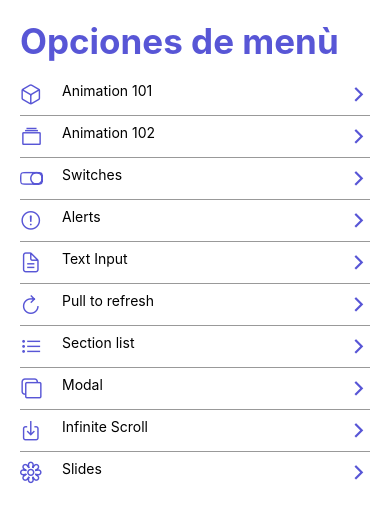
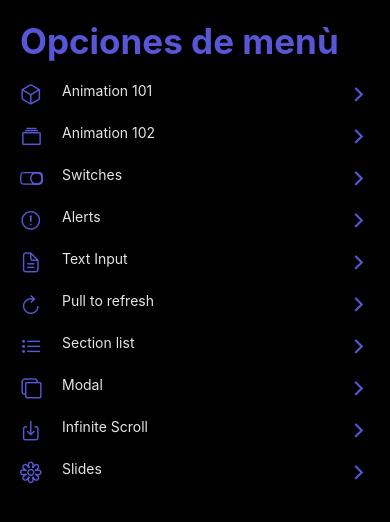
Before and after one commit to silviafer-dev/RNComponents, a React Native app: screen /HomeScreen in a window 390 px wide. Shown: the top 522 px of the page. Built offline with nearby package versions, Linux system fonts and the light colour scheme.

Commit message:
Add theme app from useTheme hook from react navigation

```diff
--- a/App.tsx
+++ b/App.tsx
@@ -1,11 +1,29 @@
 import 'react-native-gesture-handler';
 import React from 'react-native';
-import { NavigationContainer } from '@react-navigation/native';
+import {
+  NavigationContainer,
+  DefaultTheme,
+  DarkTheme,
+  Theme,
+} from '@react-navigation/native';
 import { Navigator } from './src/navigator/Navigator';
+
+const customTheme: Theme = {
+  dark: true,
+  colors: {
+    ...DarkTheme.colors,
+    // primary: 'string',
+    // background: 'black',
+    // card: 'string',
+    // text: 'string',
+    // border: 'string',
+    // notification: 'string',
+  },
+};
 
 const App = () => {
   return (
-    <NavigationContainer>
+    <NavigationContainer theme={customTheme}>
       <Navigator />
     </NavigationContainer>
   );
--- a/src/components/FlatListMenuItem.tsx
+++ b/src/components/FlatListMenuItem.tsx
@@ -2,6 +2,7 @@ import { useNavigation } from '@react-navigation/native';
 import React from 'react';
 import { View, Text, StyleSheet } from 'react-native';
 import { TouchableOpacity } from 'react-native-gesture-handler';
+import { useTheme } from '@react-navigation/native';
 import Icon from 'react-native-vector-icons/Ionicons';
 import { MenuItem } from '../interfaces/interfaces';
 
@@ -11,6 +12,7 @@ interface Props {
 
 export const FlatListMenuItem = ({ menuItem }: Props) => {
   const navigation = useNavigation();
+  const { colors } = useTheme();
 
   return (
     <TouchableOpacity
@@ -18,7 +20,13 @@ export const FlatListMenuItem = ({ menuItem }: Props) => {
       onPress={() => navigation.navigate(menuItem.component as never)}>
       <View style={styles.container}>
         <Icon name={menuItem.icon} color="#5856D6" size={23} />
-        <Text style={styles.itemText}>{menuItem.name}</Text>
+        <Text
+          style={{
+            ...styles.itemText,
+            color: colors.text,
+          }}>
+          {menuItem.name}
+        </Text>
         {/* spacer */}
         <View style={{ flex: 1 }} />
         <Icon name="chevron-forward-outline" color="#5856D6" size={23} />
--- a/src/navigator/Navigator.tsx
+++ b/src/navigator/Navigator.tsx
@@ -21,7 +21,7 @@ export function Navigator() {
       screenOptions={{
         headerShown: false,
         cardStyle: {
-          backgroundColor: 'white',
+          // backgroundColor: 'white',
         },
       }}>
       <Stack.Screen name="HomeScreen" component={HomeScreen} />
```
